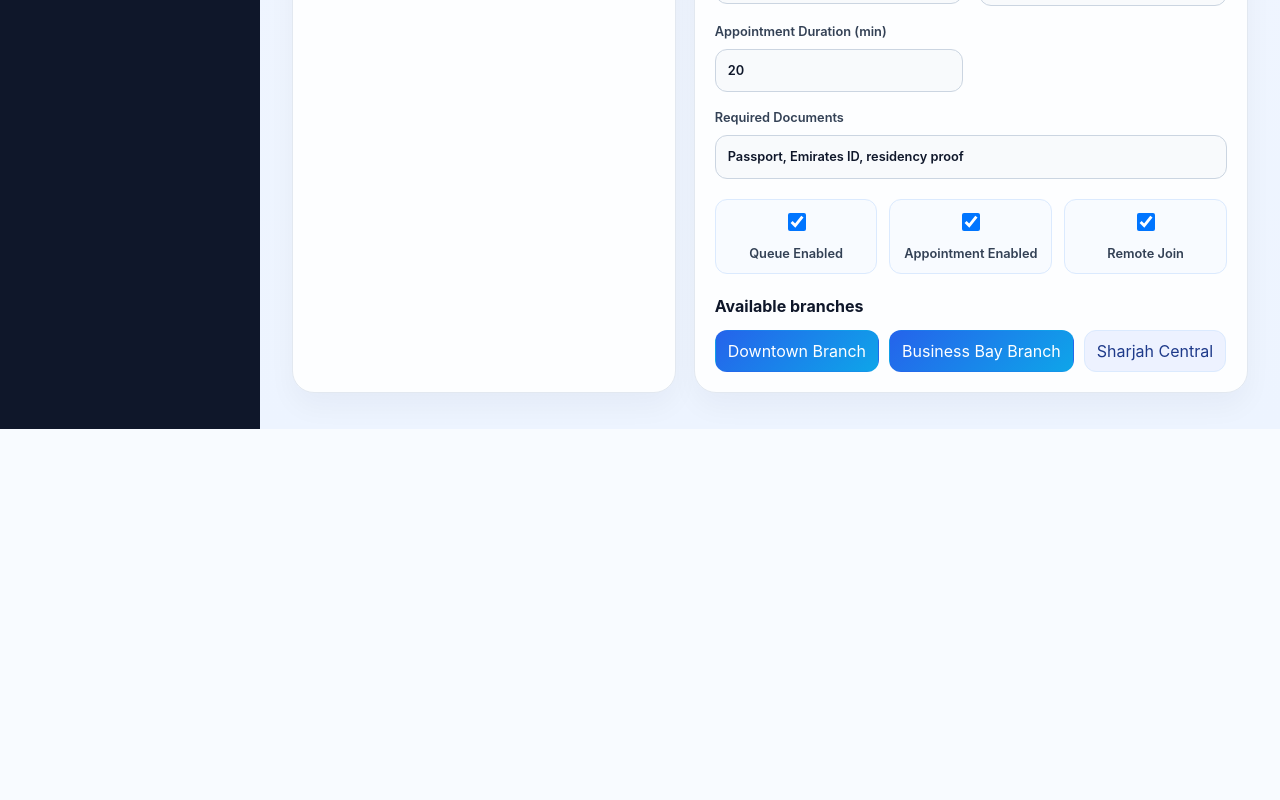
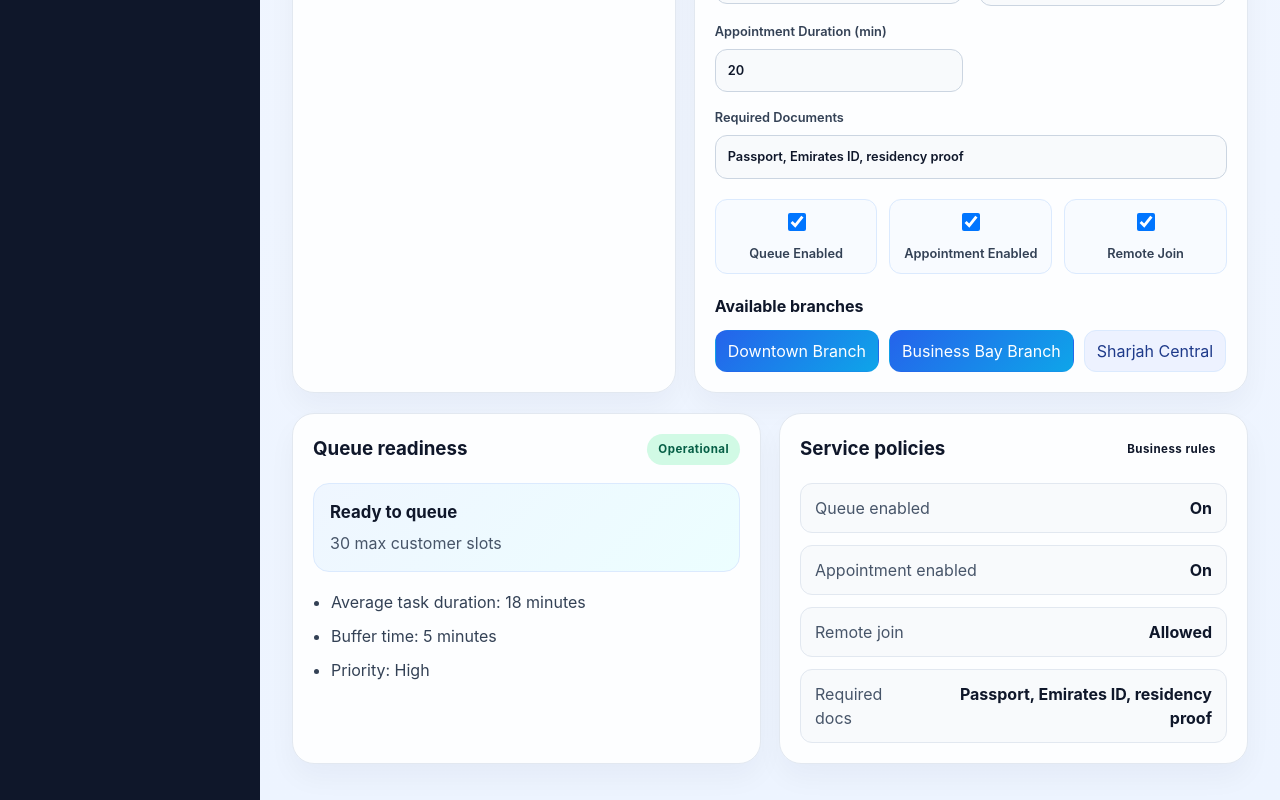
Before and after one commit to KANHAIYAKS108/QFlow, a React (Vite) app: page / in a window 1280 px wide. Shown: the part 1072-1872 px from the top of the page. Before the commit the page ends 1501 px from the top, so only its background shows below. Built offline with nearby package versions, Linux system fonts and the light colour scheme.

Commit message:
Add service policy and readiness logic

```diff
--- a/src/App.css
+++ b/src/App.css
@@ -463,6 +463,70 @@ textarea:focus {
   border-color: transparent;
 }
 
+.policy-grid {
+  display: grid;
+  grid-template-columns: repeat(2, minmax(0, 1fr));
+  gap: 18px;
+  margin-top: 20px;
+}
+
+.mini-panel {
+  min-height: 220px;
+}
+
+.readiness-box {
+  display: flex;
+  flex-direction: column;
+  gap: 6px;
+  background: linear-gradient(135deg, #eff6ff, #ecfeff);
+  border: 1px solid #dbeafe;
+  border-radius: 16px;
+  padding: 16px;
+  margin-bottom: 18px;
+}
+
+.readiness-box strong {
+  color: #0f172a;
+  font-size: 1.05rem;
+}
+
+.readiness-box span {
+  color: #475569;
+}
+
+.policy-list {
+  margin: 0;
+  padding-left: 18px;
+  color: #334155;
+  display: grid;
+  gap: 10px;
+}
+
+.policy-stack {
+  display: grid;
+  gap: 12px;
+}
+
+.policy-row {
+  display: flex;
+  justify-content: space-between;
+  gap: 16px;
+  align-items: center;
+  padding: 12px 14px;
+  border-radius: 12px;
+  background: #f8fafc;
+  border: 1px solid #e2e8f0;
+}
+
+.policy-row span {
+  color: #475569;
+}
+
+.policy-row strong {
+  text-align: right;
+  color: #0f172a;
+}
+
 @media (max-width: 980px) {
   .qflow-app {
     grid-template-columns: 1fr;
@@ -475,7 +539,8 @@ textarea:focus {
   .stats-grid,
   .service-layout,
   .field-grid,
-  .toggle-grid {
+  .toggle-grid,
+  .policy-grid {
     grid-template-columns: 1fr;
   }
 
--- a/src/App.jsx
+++ b/src/App.jsx
@@ -412,6 +412,49 @@ function App() {
             </div>
           </div>
         </section>
+
+        <section className="policy-grid">
+          <div className="panel mini-panel">
+            <div className="panel-header">
+              <h3>Queue readiness</h3>
+              <span className="tag success">Operational</span>
+            </div>
+            <div className="readiness-box">
+              <strong>{selectedService.queueEnabled ? 'Ready to queue' : 'Paused for queue'}</strong>
+              <span>{selectedService.maxQueueSize} max customer slots</span>
+            </div>
+            <ul className="policy-list">
+              <li>Average task duration: {selectedService.estimatedDuration} minutes</li>
+              <li>Buffer time: {selectedService.bufferTime} minutes</li>
+              <li>Priority: {selectedService.priority}</li>
+            </ul>
+          </div>
+
+          <div className="panel mini-panel">
+            <div className="panel-header">
+              <h3>Service policies</h3>
+              <span className="tag warning">Business rules</span>
+            </div>
+            <div className="policy-stack">
+              <div className="policy-row">
+                <span>Queue enabled</span>
+                <strong>{selectedService.queueEnabled ? 'On' : 'Off'}</strong>
+              </div>
+              <div className="policy-row">
+                <span>Appointment enabled</span>
+                <strong>{selectedService.appointmentEnabled ? 'On' : 'Off'}</strong>
+              </div>
+              <div className="policy-row">
+                <span>Remote join</span>
+                <strong>{selectedService.remoteJoin ? 'Allowed' : 'Not allowed'}</strong>
+              </div>
+              <div className="policy-row">
+                <span>Required docs</span>
+                <strong>{selectedService.requiredDocuments}</strong>
+              </div>
+            </div>
+          </div>
+        </section>
       </main>
     </div>
   )
```
